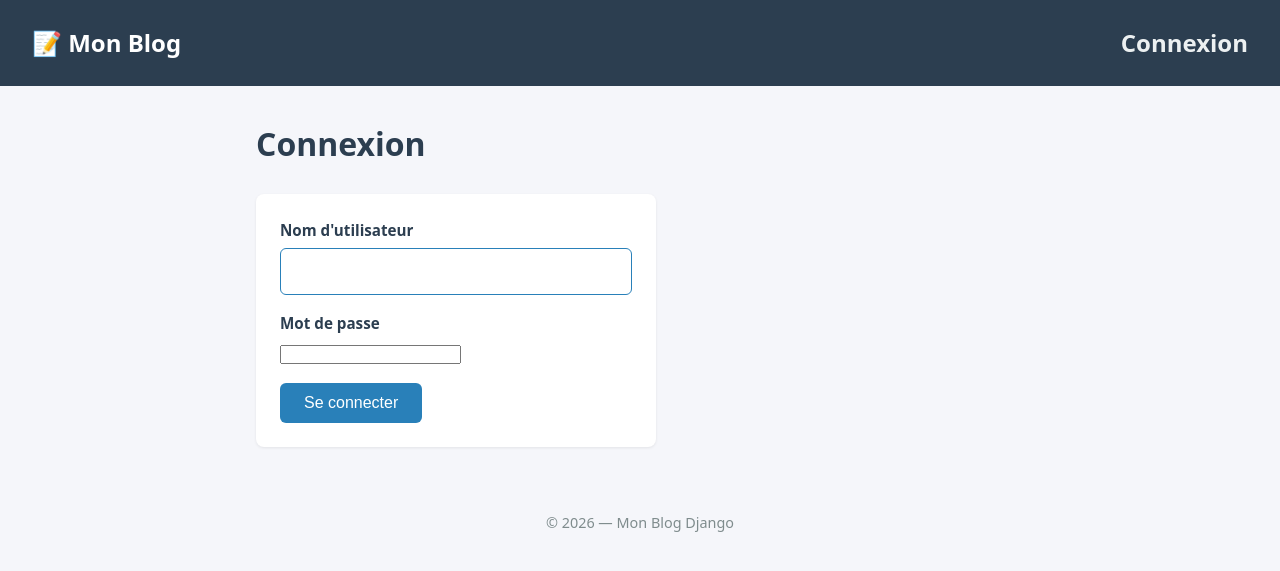
After one commit to Nnos5/mon-blog, a Django app: page /accounts/login/ in a window 1280 px wide. The commit adds this page. Shown: the top 571 px of the page. Run offline with Django 5.2, Linux system fonts and the light colour scheme.

Commit message:
ajout login/logout okay

```diff
--- a/blog/templates/blog/base.html
+++ b/blog/templates/blog/base.html
@@ -7,9 +7,21 @@
     <link rel="stylesheet" href="{% static 'css/style.css' %}">
 </head>
 <body>
-    <header>
-        <a href="{% url 'blog:article_list' %}">📝 Mon Blog</a>
-    </header>
+   <header>
+    <a href="{% url 'blog:article_list' %}">📝 Mon Blog</a>
+
+    <nav class="user-nav">
+        {% if user.is_authenticated %}
+            <span>👤 {{ user.username }}</span>
+            <form method="post" action="{% url 'logout' %}" style="display:inline;">
+                {% csrf_token %}
+                <button type="submit" class="link-btn">Déconnexion</button>
+            </form>
+        {% else %}
+            <a href="{% url 'login' %}">Connexion</a>
+        {% endif %}
+    </nav>
+</header>
 
     <main>
         {% block content %}{% endblock %}
--- /dev/null
+++ b/blog/templates/registration/login.html
@@ -0,0 +1,27 @@
+{% extends 'blog/base.html' %}
+
+{% block title %}Connexion — Mon Blog{% endblock %}
+
+{% block content %}
+<h1>Connexion</h1>
+
+<form method="post" class="comment-form" style="max-width:400px;">
+    {% csrf_token %}
+
+    {% if form.errors %}
+        <div class="form-errors">Nom d'utilisateur ou mot de passe incorrect.</div>
+    {% endif %}
+
+    <div class="form-group">
+        <label for="{{ form.username.id_for_label }}">Nom d'utilisateur</label>
+        {{ form.username }}
+    </div>
+
+    <div class="form-group">
+        <label for="{{ form.password.id_for_label }}">Mot de passe</label>
+        {{ form.password }}
+    </div>
+
+    <button type="submit">Se connecter</button>
+</form>
+{% endblock %}
--- a/monblog/settings.py
+++ b/monblog/settings.py
@@ -130,3 +130,7 @@ MAILERS = {
         'BACKEND': 'django.core.mail.backends.console.EmailBackend',
     },
 }
+
+# Redirections auth
+LOGIN_REDIRECT_URL = '/'          # après connexion → accueil
+LOGOUT_REDIRECT_URL = '/'         # après déconnexion → accueil
--- a/monblog/urls.py
+++ b/monblog/urls.py
@@ -19,5 +19,6 @@ from django.urls import path, include
 
 urlpatterns = [
     path('admin/', admin.site.urls),
+    path('accounts/', include('django.contrib.auth.urls')),
     path('', include('blog.urls')),
 ]
--- a/static/css/style.css
+++ b/static/css/style.css
@@ -247,3 +247,40 @@ article h2 a:hover { text-decoration: underline; }
     padding: 0;
     margin: 0;
 }
+
+header {
+    display: flex;
+    justify-content: space-between;
+    align-items: center;
+}
+
+.user-nav {
+    display: flex;
+    align-items: center;
+    gap: 1rem;
+    color: #ecf0f1;
+    font-size: 0.95rem;
+}
+
+.user-nav a {
+    color: #ecf0f1;
+    text-decoration: none;
+}
+
+.user-nav a:hover {
+    text-decoration: underline;
+}
+
+.link-btn {
+    background: none;
+    border: none;
+    color: #ecf0f1;
+    cursor: pointer;
+    font-size: 0.95rem;
+    padding: 0;
+    text-decoration: underline;
+}
+
+.link-btn:hover {
+    color: #fff;
+}
```
